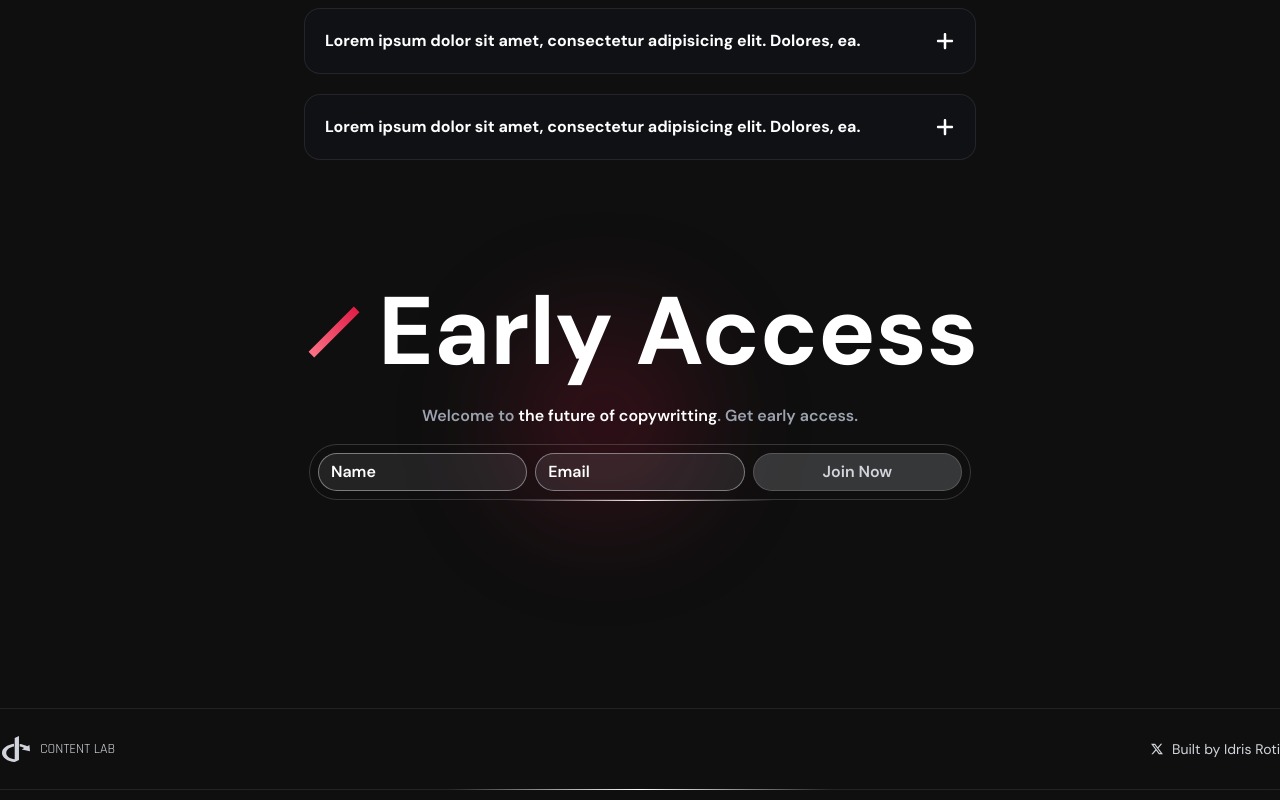
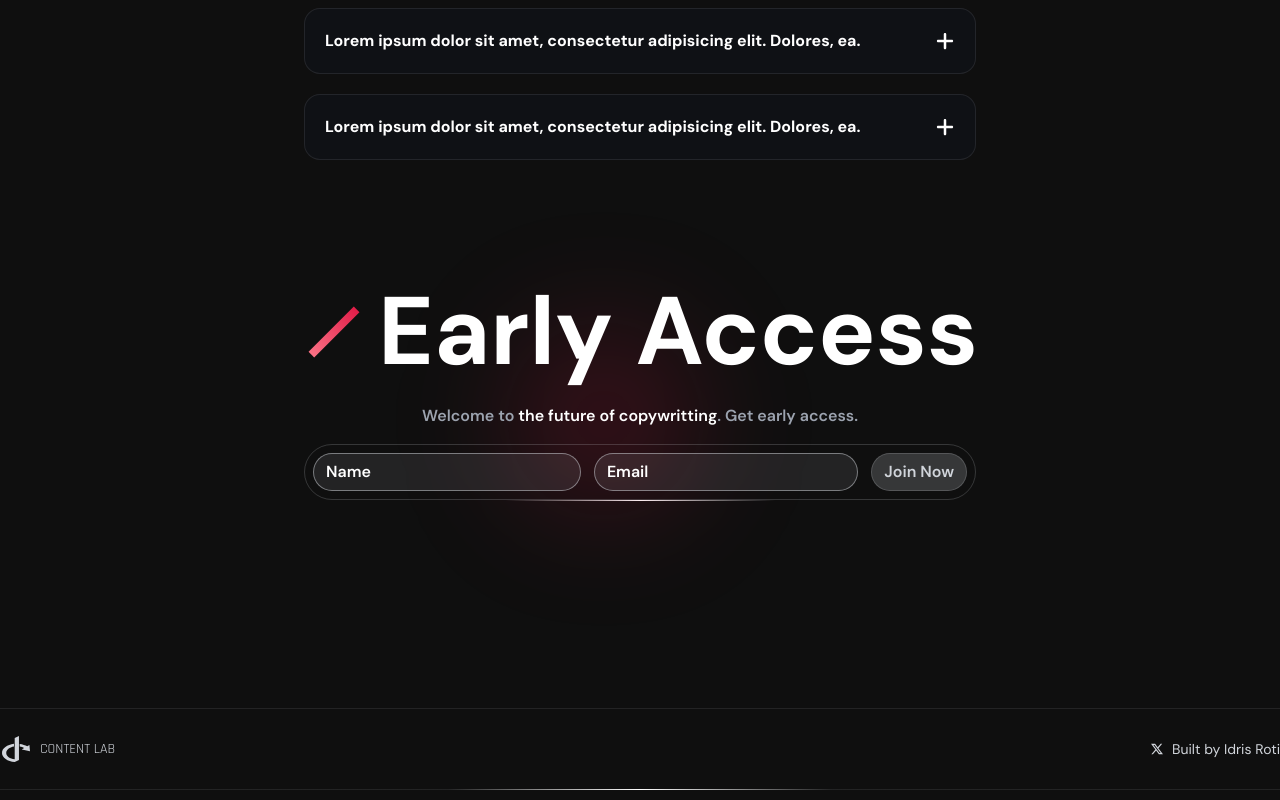
Before and after one commit to IdrisRoti/ContentLab, a Next.js app: page / in a window 1280 px wide. Shown: the part 3915-4715 px from the top of the page. Built offline with nearby package versions, Linux system fonts and the light colour scheme.

Commit message:
fix layout issues

```diff
--- a/app/globals.css
+++ b/app/globals.css
@@ -41,7 +41,7 @@ input {
 }
 
 .input{
-    @apply border border-gray-300/50 rounded-full px-3 py-2 md:py-1.5 bg-gray-300/10 w-full
+    @apply border border-gray-300/50 rounded-full px-3 py-2 md:py-1.5 bg-gray-300/10 w-full md:w-fit
 }
 
 .gradient-border {
--- a/components/Header.tsx
+++ b/components/Header.tsx
@@ -20,11 +20,11 @@ export default function Header() {
           </Link>
 
           <div className="p-1.5 flex items-center justify-center border border-gray-300/10 rounded-full text-sm font-semibold bg-gradient-to-r from-gray-600/15 to-gray-600/30 cursor-pointer">
-            <button className=" border border-gray-300/20 rounded-full mr-1.5 px-4 py-2 bg-gray-600/30 text-gray-400 transition-all duration-500  hover:bg-gray-600/10 hover:border-gray-300/50 hover:text-white">
+            <button className=" border border-gray-300/20 rounded-full md:mr-1.5 px-4 py-2 bg-gray-600/30 text-gray-400 transition-all duration-500  hover:bg-gray-600/10 hover:border-gray-300/50 hover:text-white">
               Log in
             </button>
 
-            <div className="px-4 py-2 bg-white text-black rounded-full flex items-center justify-center group">
+            <div className="px-4 py-2 bg-white text-black rounded-full md:flex items-center justify-center group hidden">
               <span>Join Waitlist</span>
               <span className="ml-2 -rotate-45 group-hover:rotate-0 transition-all duration-500"><FaArrowRightLong /></span>
             </div>
--- a/components/earlyAccess/EarlyAccess.tsx
+++ b/components/earlyAccess/EarlyAccess.tsx
@@ -13,7 +13,7 @@ export default function EarlyAccess() {
         <span className="text-white">the future of copywritting</span>. Get
         early access.
       </p>
-      <form className="gradient-border md:border border-gray-300/20 w-full md:w-fit mx-auto rounded-full p-2 gap-3 md:gap-2 flex flex-col md:flex-row items-center justify-between font-semibold ">
+      <form className="gradient-border md:border border-gray-300/20 md:w-auto max-w-2xl mx-auto rounded-full p-2 gap-3 md:gap-2 flex flex-col md:flex-row items-center justify-between font-semibold ">
         <div className="input flex ">
           <label htmlFor="name" className="mr-2">Name</label>
           <input id="name" type="text" />
@@ -22,9 +22,9 @@ export default function EarlyAccess() {
           <label htmlFor="email" className="mr-2">Email</label>
           <input id="email" type="email" />
         </div>
-        <button type="button" className="border border-gray-300/20 rounded-full px-3 py-1.5 bg-gray-300/20 hover:bg-white hover:text-black text-gray-300 w-full transition-all duration-500">Join Now</button>
+        <button type="button" className="border border-gray-300/20 rounded-full px-3 py-1.5 bg-gray-300/20 hover:bg-white hover:text-black text-gray-300 w-full md:w-auto  transition-all duration-500">Join Now</button>
       </form>
-      <div className="absolute top-[40%] left-[30%] md:left-[40%] -z-10 h-1/2 aspect-square rounded-full bg-rose-600/20 blur-[60px] "/>
+      <div className="absolute top-[40%] left-[30%] md:left-[40%] -z-10 h-1/2 aspect-square rounded-full bg-rose-600/20 blur-[60px]"/>
     </section>
   );
 }
```
